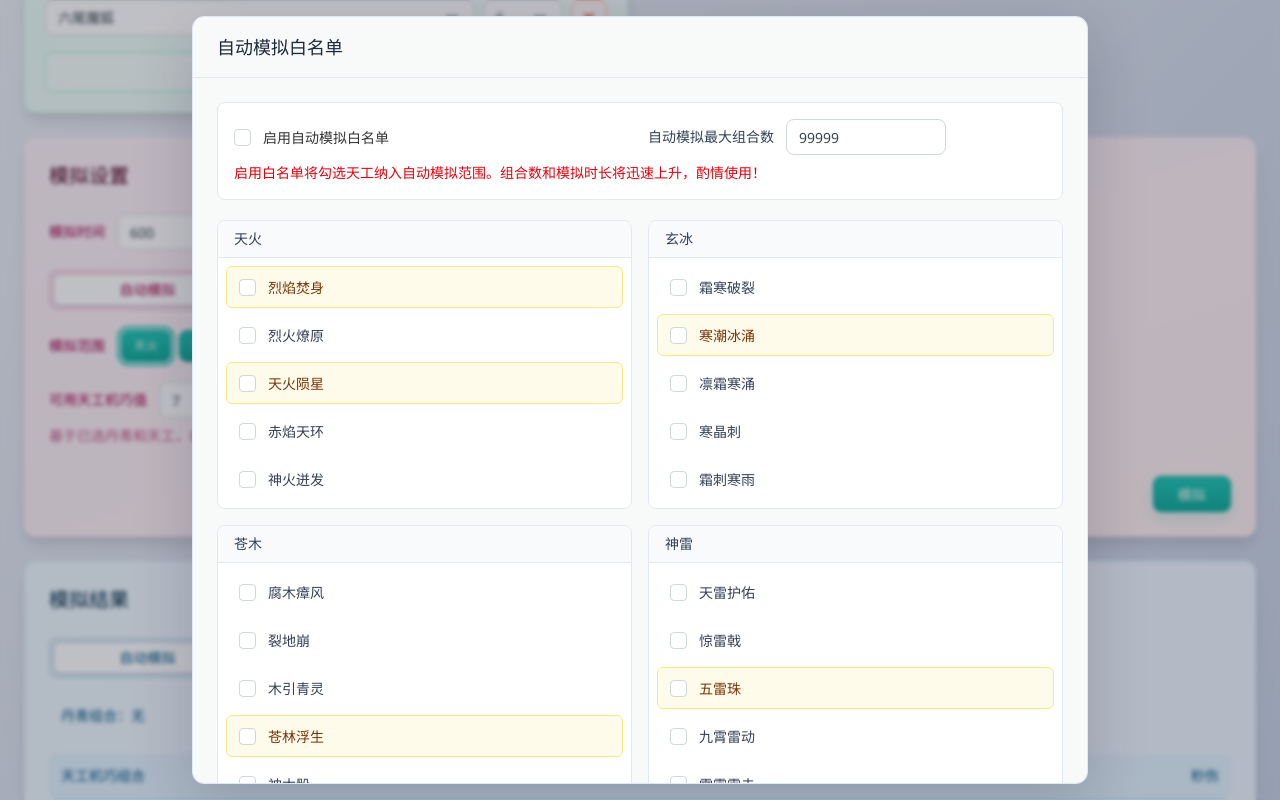
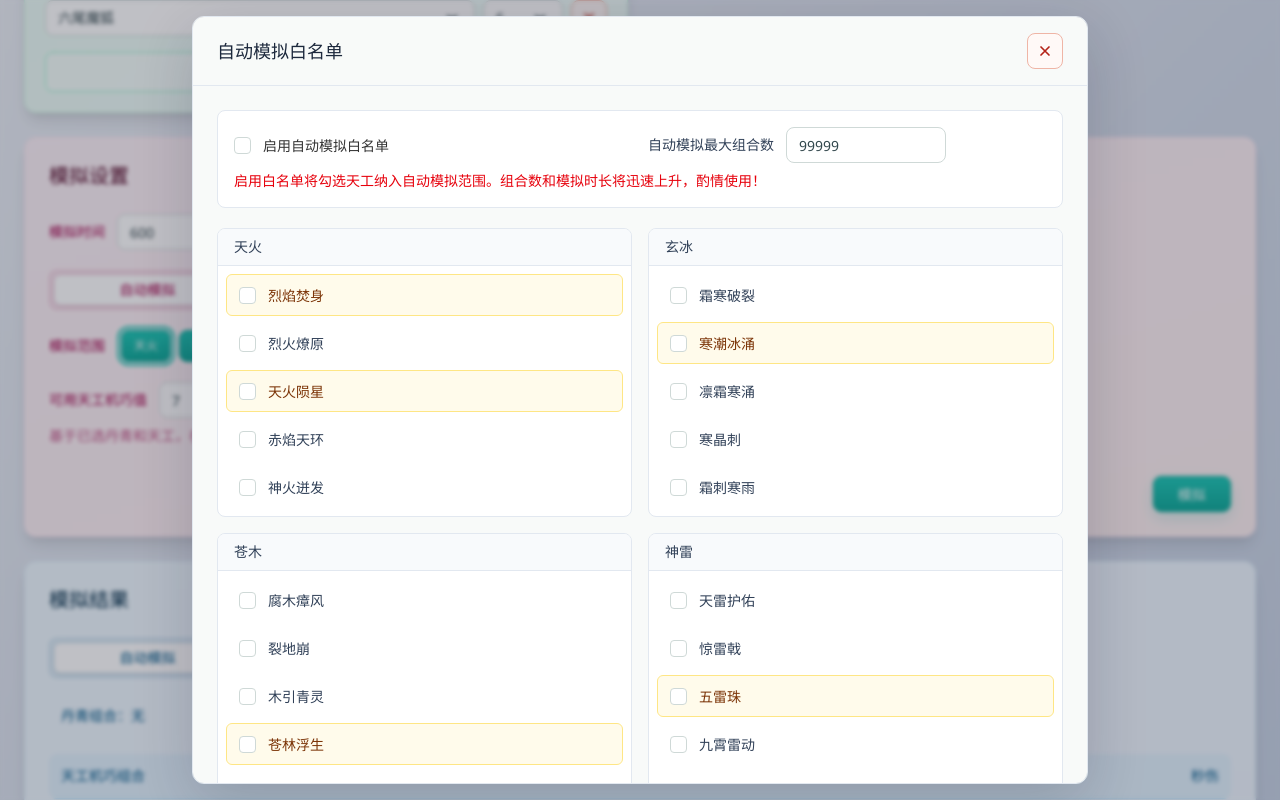
Before and after one commit to AzedL/DanQingSimulator, a React (Vite) app: page / in a window 1280 px wide. Both pictures are taken after a click on the button "白名单设置". Shown: the part 553-1353 px from the top of the page. Built offline with nearby package versions, Linux system fonts and the light colour scheme.

Commit message:
fix: 样式异常

```diff
--- a/src/components/dialogs/AutoMockSettingsDialog.tsx
+++ b/src/components/dialogs/AutoMockSettingsDialog.tsx
@@ -4,6 +4,7 @@ import {
   type Dispatch,
   type SetStateAction,
 } from 'react'
+import Button from '@/components/form/Button'
 import CheckboxField from '@/components/form/CheckboxField'
 import {
   cardGroups,
@@ -80,13 +81,33 @@ export default function AutoMockSettingsDialog({
         className="max-h-[calc(100vh-2rem)] w-full max-w-4xl overflow-y-auto rounded-xl border border-slate-200 bg-[#f8faf9] shadow-[0_18px_60px_rgb(15_23_42/18%)]"
         role="dialog"
       >
-        <header className="flex justify-start border-b border-slate-200 px-6 py-4">
+        <header className="flex items-center justify-between border-b border-slate-200 px-6 py-4">
           <h2
             id="auto-mock-settings-title"
             className="text-lg font-bold text-slate-800"
           >
             {lang.autoMockWhitelist}
           </h2>
+          <Button
+            aria-label={lang.close}
+            variant="danger"
+            className="size-9 px-0"
+            onClick={() => setOpen(false)}
+          >
+            <svg
+              aria-hidden="true"
+              className="size-4"
+              fill="none"
+              viewBox="0 0 16 16"
+            >
+              <path
+                d="m4 4 8 8m0-8-8 8"
+                stroke="currentColor"
+                strokeLinecap="round"
+                strokeWidth="1.7"
+              />
+            </svg>
+          </Button>
         </header>
 
         <div className="grid gap-5 p-6">
--- a/src/components/panels/SimulationControlPanel.tsx
+++ b/src/components/panels/SimulationControlPanel.tsx
@@ -32,7 +32,7 @@ interface Props {
 
 export default function SimulationControlPanel(props: Props) {
   return (
-    <div className="flex h-[400px] w-full min-w-72 flex-col gap-5 rounded-xl border border-pink-100 bg-linear-to-br from-pink-50 to-rose-50 p-6 text-pink-800 shadow-lg">
+    <div className="flex min-h-[400px] w-full min-w-72 flex-col gap-5 rounded-xl border border-pink-100 bg-linear-to-br from-pink-50 to-rose-50 p-6 text-pink-800 shadow-lg">
       <h2 className="mb-1 text-xl font-bold text-pink-950">{lang.mockConfig}</h2>
       <div className="flex items-center gap-3">
         <span className="shrink-0 text-sm font-medium">
--- a/src/lang/lang.ts
+++ b/src/lang/lang.ts
@@ -20,6 +20,7 @@ const lang = {
 
   exec: '模拟',
   executing: '模拟中...',
+  close: '关闭',
 
   mergeSameNameDamage: '合并同名伤害',
   damageName: '伤害名称',
```
